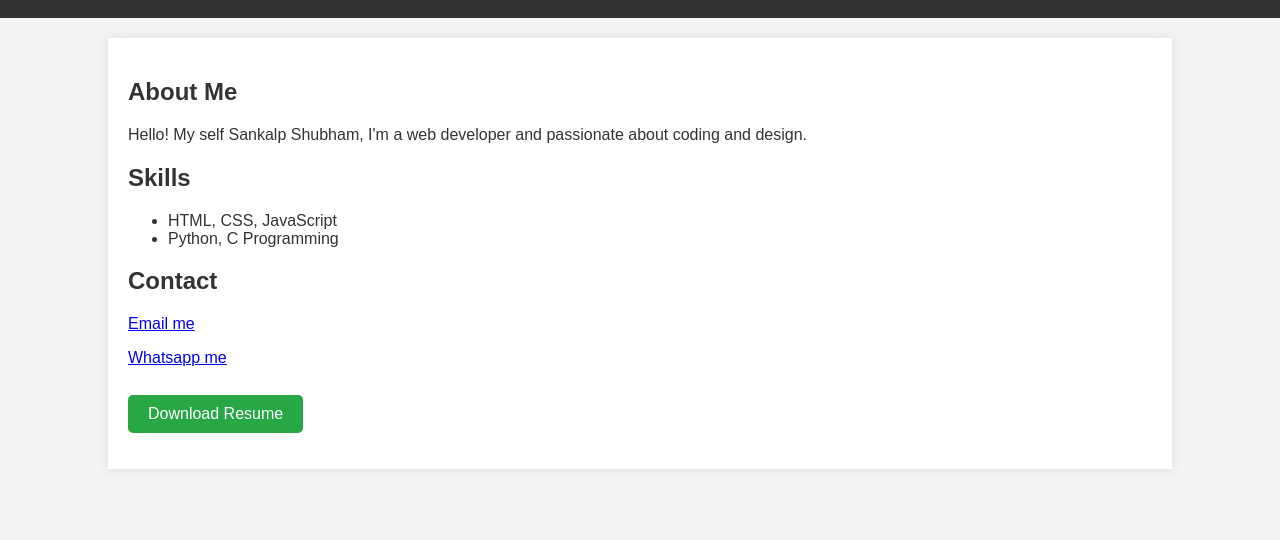
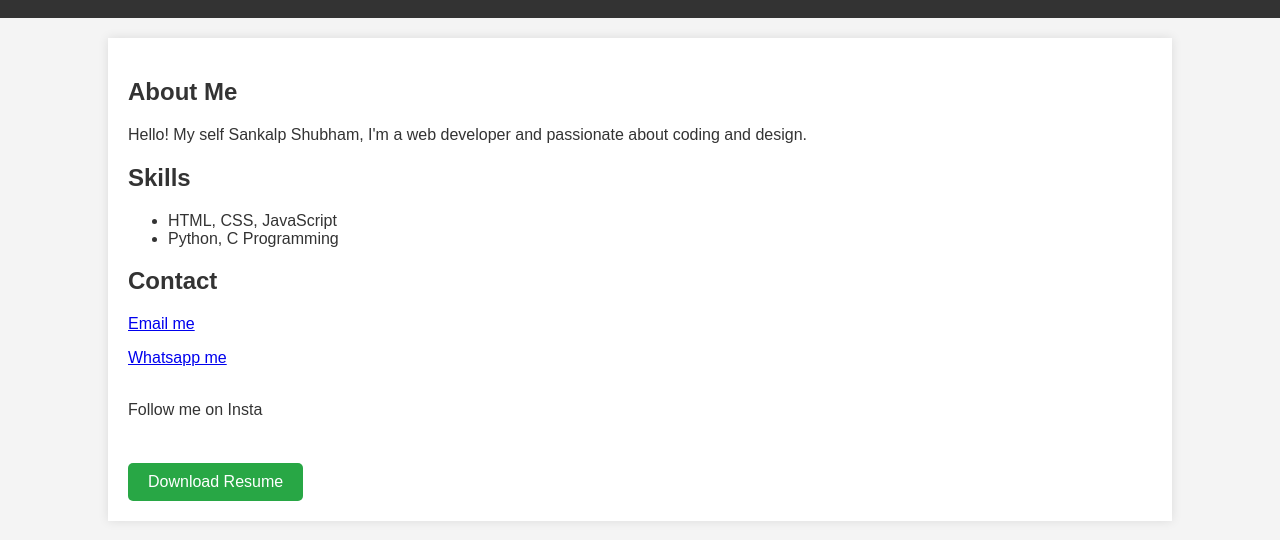
Before and after one commit to nobita007x/portfolio, a plain HTML site: page index.html in a window 1280 px wide. Shown: the part 120-660 px from the top of the page. Drawn offline with Linux system fonts and the light colour scheme.

Commit message:
Update index.html

```diff
--- a/index.html
+++ b/index.html
@@ -29,6 +29,7 @@
     <h2>Contact</h2>
     <p><a href ="mail to: sankalpshubham4681@gmail.com"> Email me </a></p>
     <p><a href ="tel: +91-9973203952">Whatsapp me </a> <br> </br>
+    <p><a hfef ="https://www.instagram.com/_n_o_b_i_t_.a_?igsh=MXBpcXFkc25yczF0aQ==">Follow me on Insta</a></p> <br>
     <a href="resume.pdf" download class="download-btn">Download Resume</a>
   </section>
 </body>
```
